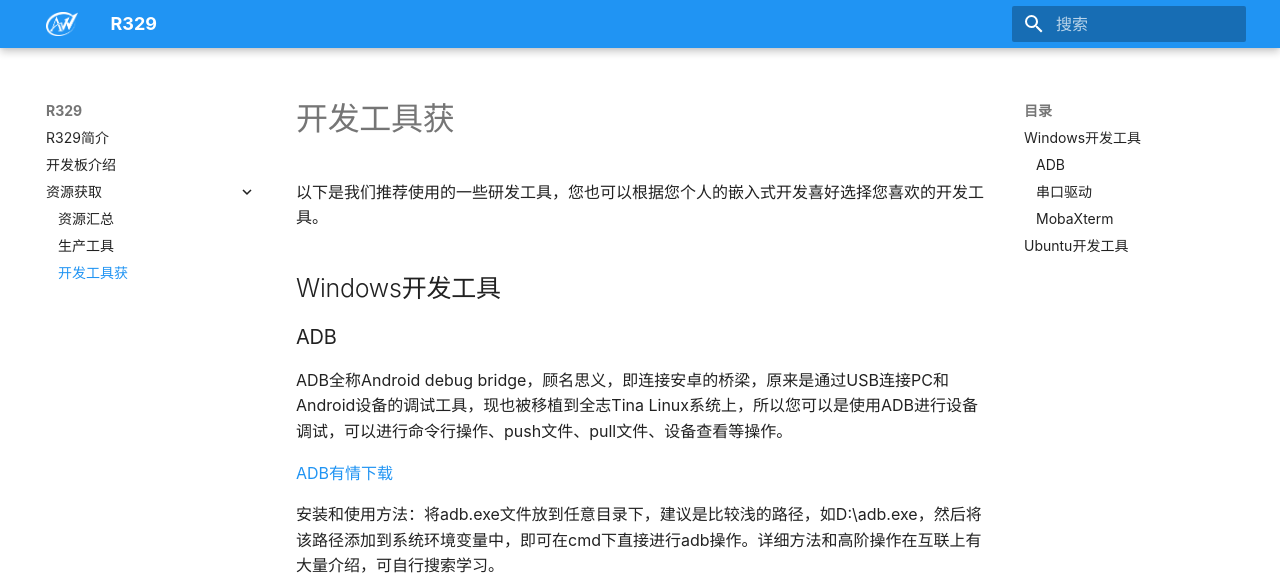
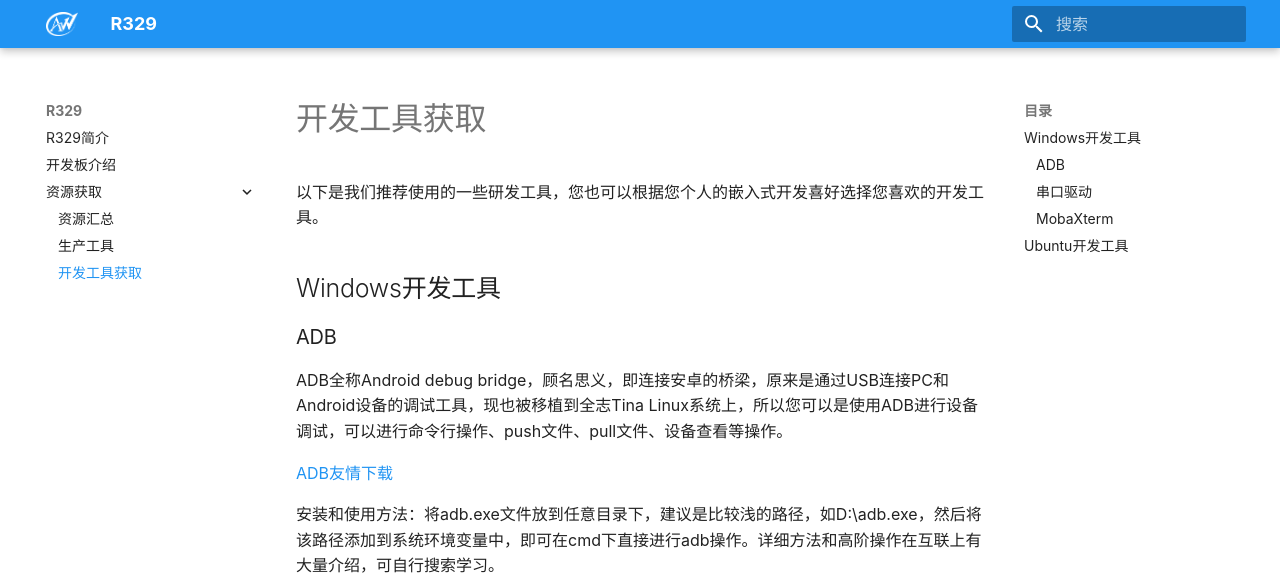
Before and after one commit to aw-yht/R329, an MkDocs documentation site: the page built from docs/getsource/getdevtools.md, in a window 1280 px wide and 900 px high. Shown: the top 575 px of the window. Built offline with MkDocs 1.6.1 and Material for MkDocs 9.7.7, drawn with Linux system fonts in a browser that asks for light colours.

Commit message:
修改格式，标题的#号后面加空格
Signed-off-by: kirin <402041446@qq.com>

```diff
--- a/docs/getsource/getdevtools.md
+++ b/docs/getsource/getdevtools.md
@@ -1,14 +1,20 @@
-#开发工具获
+# 开发工具获取
+
+
 
 以下是我们推荐使用的一些研发工具，您也可以根据您个人的嵌入式开发喜好选择您喜欢的开发工具。
 
-##Windows开发工具
 
-###ADB
+
+## Windows开发工具
+
+
+
+### ADB
 
 ADB全称Android debug bridge，顾名思义，即连接安卓的桥梁，原来是通过USB连接PC和Android设备的调试工具，现也被移植到全志Tina Linux系统上，所以您可以是使用ADB进行设备调试，可以进行命令行操作、push文件、pull文件、设备查看等操作。
 
-[ADB有情下载](http://onlinedoc.allwinnertech.com/f/fc29696bec0b4099b92b/?dl=1)
+[ADB友情下载](http://onlinedoc.allwinnertech.com/f/fc29696bec0b4099b92b/?dl=1)
 
 安装和使用方法：将adb.exe文件放到任意目录下，建议是比较浅的路径，如D:\adb.exe，然后将该路径添加到系统环境变量中，即可在cmd下直接进行adb操作。详细方法和高阶操作在互联上有大量介绍，可自行搜索学习。
 
@@ -24,7 +30,7 @@ ADB全称Android debug bridge，顾名思义，即连接安卓的桥梁，原来
 
 
 
-###串口驱动
+### 串口驱动
 
 您可以使用USB转串口线对设备进行调试，我们推荐的串口线有CH341SER，驱动如下：
 
@@ -38,7 +44,7 @@ ADB全称Android debug bridge，顾名思义，即连接安卓的桥梁，原来
 
 
 
-###MobaXterm
+### MobaXterm
 
 MobaXtermbackup是一款强大好用的远端电脑工具箱，您可以用来进行串口调试、连接远程服务器等。
 
@@ -52,6 +58,6 @@ MobaXtermbackup是一款强大好用的远端电脑工具箱，您可以用来
 
 
 
-##Ubuntu开发工具
+## Ubuntu开发工具
 
 正在更新，敬请期待
```
Also changed, not shown: docs/getsource/gettools.md (+4 -4 lines), docs/index.md (+2 -2 lines).
